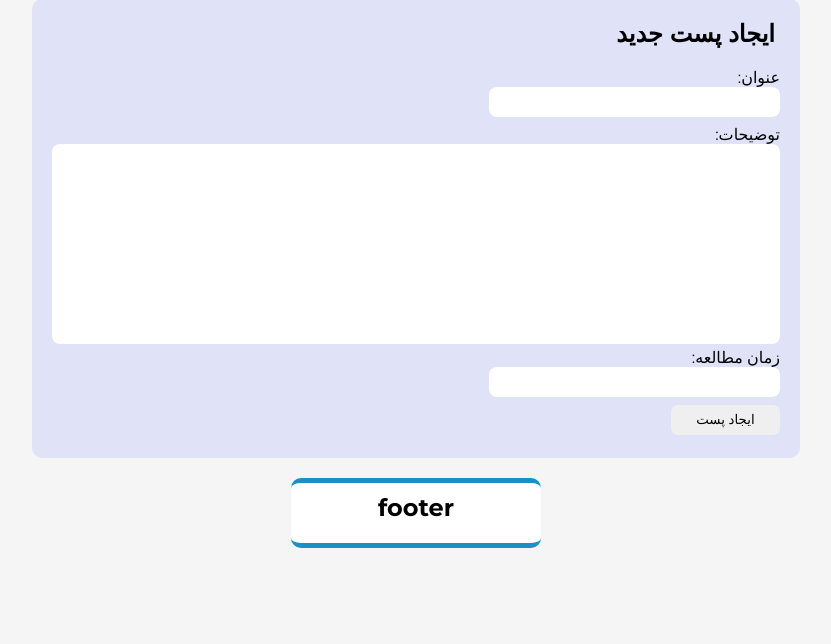
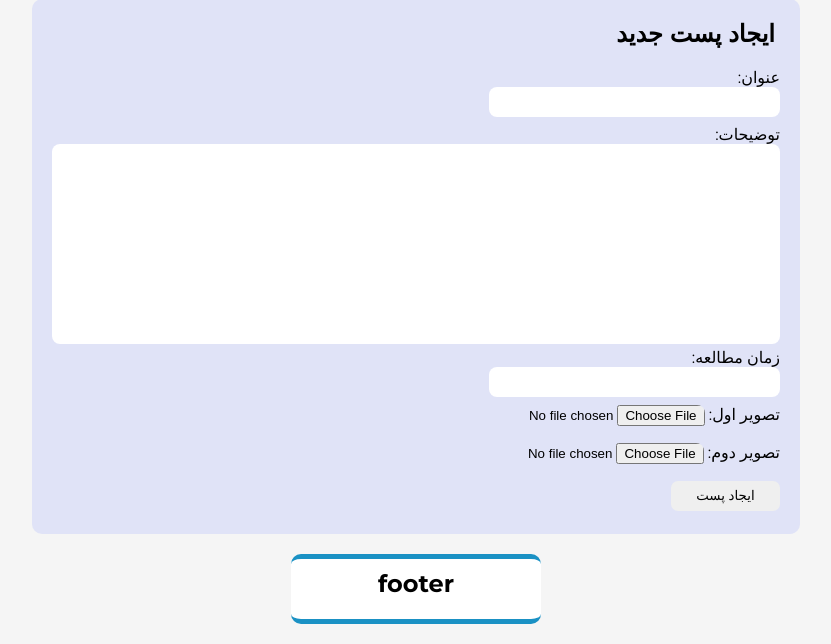
Before and after one commit to Im-mohsen/Sabzweb_django, a Django app: template blog/templates/forms/new_post.html in a window 1280 px wide. Shown: the part 287-931 px from the top of the page, without its empty margins (224-1055 px from the left). Before the commit the page ends 835 px from the top, so only its background shows below. Run offline with Django 5.2, Linux system fonts and the light colour scheme; the template is opened without the code that fills it: values that come from a table or form of the project are taken from there, others are empty; parts of the project's set-up code (start-up, migrations or seed data) failed here and were passed over.

Commit message:
update creat_post form and connect to profile

```diff
--- a/blog/forms.py
+++ b/blog/forms.py
@@ -44,6 +44,9 @@ class CommentForm(forms.ModelForm):
 
 
 class PostForm(forms.ModelForm):
+    image1 = forms.ImageField(label="تصویر اول")
+    image2 = forms.ImageField(label="تصویر دوم")
+
     class Meta:
         model = Post
         fields = ['title', 'description', 'reading_time']
--- a/blog/models.py
+++ b/blog/models.py
@@ -5,6 +5,7 @@ from django_jalali.db import models as jmodels
 from django.urls import reverse
 from django_resized import ResizedImageField
 from datetime import date
+from django.template.defaultfilters import slugify
 
 
 # Managers
@@ -56,6 +57,11 @@ class Post(models.Model):
 
     def get_absolute_url(self):
         return reverse("blog:post_detail", args=[self.id])
+
+    def save(self, *args,  **kwargs):
+        if not self.slug:
+            self.slug = slugify(self.title)
+        super().save(*args, **kwargs)
 
     # way number 2 for delete image with posts
 
--- a/blog/templates/blog/profile.html
+++ b/blog/templates/blog/profile.html
@@ -1,6 +1,7 @@
 {% extends "parent/base.html" %}
 {% block title %}Profile{% endblock %}
 {% block content %}
+    <p><a href="{% url 'blog:New_post' %}">ایجاد پست جدید</a></p>
     <table class="post_profile_table">
         <tr>
             <th>ردیف</th>
--- a/blog/templates/forms/new_post.html
+++ b/blog/templates/forms/new_post.html
@@ -3,7 +3,7 @@
 {% block content %}
     <div class="forms_page">
         <h2>ایجاد پست جدید</h2>
-        <form method="POST" class="forms_box">
+        <form method="post" enctype="multipart/form-data" class="forms_box">
             {% csrf_token %}
     {#        {{ form.as_p }}#}
             <label for="id_title">عنوان:</label>
@@ -20,6 +20,12 @@
             <br>
             <input type="number" name="reading_time" min="0" id="id_reading_time" required
                     {% if form.reading_time.value %} value="{{ form.reading_time.value }}" {% endif %}>
+            <br>
+            <label for="id_image1">تصویر اول:</label>
+            <input type="file" name="image1" accept="image/*" aria-invalid="true" id="id_image1">
+            <br>
+            <label for="id_image2">تصویر دوم:</label>
+            <input type="file" name="image2" accept="image/*" aria-invalid="true" id="id_image2">
             <br>
             <input type="submit" value="ایجاد پست" id="bt_submit">
         </form>
--- a/blog/urls.py
+++ b/blog/urls.py
@@ -11,7 +11,7 @@ urlpatterns = [
     path('posts/<post_id>/comment', views.post_comment, name="post_comment"),
     # path('posts/<pk>', views.PostDetailView.as_view(), name="post_detail"),
     path('ticket/', views.ticket, name="ticket"),
-    path('create-post/', views.create_post, name="New_post"),
     path('search/', views.post_search, name="post_search"),
     path('profile/', views.profile, name="profile"),
+    path('profile/create-post/', views.create_post, name="New_post"),
 ]
```
Also changed, not shown: blog/views.py (+4 -3 lines), media/post_images/mohsen/tower_architecture_mountains_226565_3840x2160.jpeg (added), media/post_images/mohsen/wallpaperflare.com_wallpaper_9.jpeg (added).
